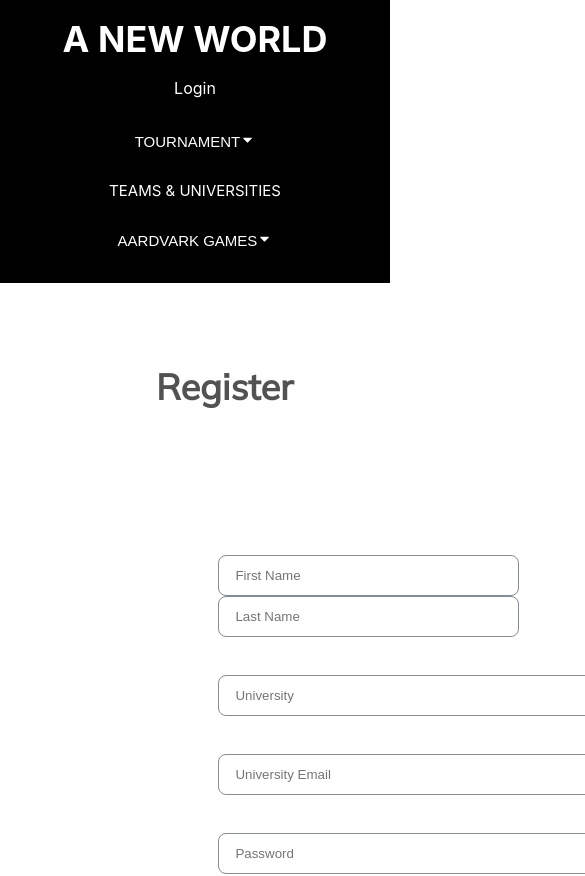
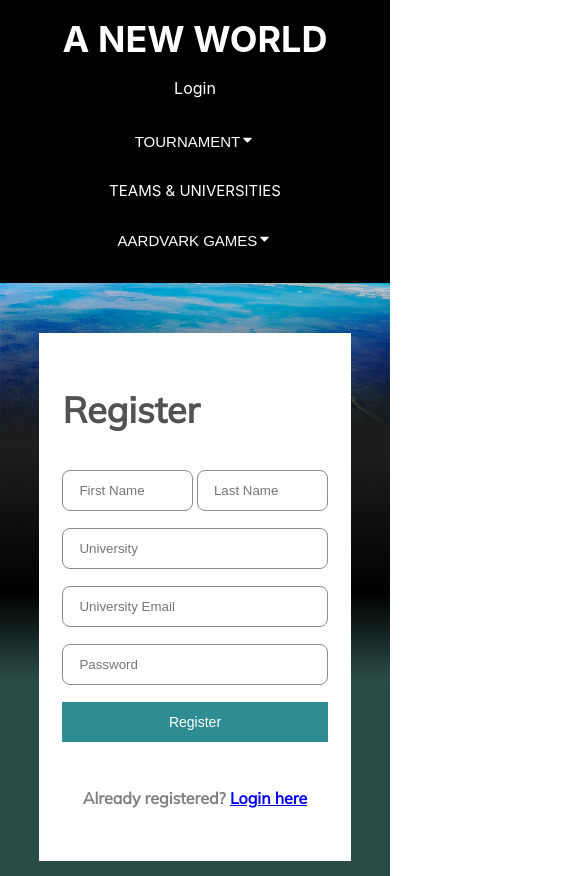
Before and after one commit to ISTE-500-501-TeamWatchHill/frontend, a React (Create React App) app: page /register in a window 390 px wide. Shown: the top 876 px of the page, 585 px wide, since content can reach past the window. Built offline with nearby package versions, Linux system fonts and the light colour scheme; no server answers.

Commit message:
Register hifi and responsive css

```diff
--- a/src/pages/registration/registration.js
+++ b/src/pages/registration/registration.js
@@ -4,6 +4,8 @@ import Button from '../../components/button/button';
 import Spacer from '../../components/spacer/spacer';
 import { Navigate, useNavigate } from "react-router-dom";
 import Cookies from 'universal-cookie';
+
+import landscapeImage from '../../assets/images/registersidepanel.png';
 
 const Registration = () => {
     const BASE_URL = process.env.REACT_APP_BASE_URL;
@@ -62,24 +64,22 @@ const Registration = () => {
             {user && (
                 <Navigate to="/" replace={true} />
             )}
-            <div className={styles.login_section}>
-                <h1 className={styles.title}>Register</h1>
-                <Spacer height='40px' />
+            <div className={styles.register_section}>
                 <form className={styles.form} onSubmit={onSubmit}>
-                    <input className={`${styles.inputText} ${styles.short}`} type="text" id="fname" name="fname" placeholder='First Name' required></input>
-                    <input className={`${styles.inputText} ${styles.short}`} type="text" id="lname" name="lname" placeholder='Last Name' required></input><br/>
-                    <Spacer height='18px' />
-                    <input className={styles.inputText} type="text" id="university" name="university" placeholder='University' required></input><br/>
-                    <Spacer height='18px' />
-                    <input className={styles.inputText} type="email" id="email" name="email" placeholder='University Email' required></input><br/>
-                    <Spacer height='18px' />
-                    <input className={styles.inputText} type="password" id="password" name="password" placeholder='Password' required></input><br/>
-                    <Spacer height='18px' />
+                    <h1 className={styles.title}>Register</h1>
+                    <div className={styles.short}>
+                        <input className={styles.inputText} type="text" id="fname" name="fname" placeholder='First Name' required></input>
+                        <input className={styles.inputText} type="text" id="lname" name="lname" placeholder='Last Name' required></input>
+                    </div>
+                    <input className={styles.inputText} type="text" id="university" name="university" placeholder='University' required></input>
+                    <input className={styles.inputText} type="email" id="email" name="email" placeholder='University Email' required></input>
+                    <input className={styles.inputText} type="password" id="password" name="password" placeholder='Password' required></input>
                     <Button type='submit' name='Register' width='100%' />
-                    <Spacer height='40px' />
-                <Spacer height='9px' />
-                <h4 className={styles.h4}>Already registered? <a className={styles.link} href="/login">Login here</a></h4>
+                    <Spacer height='36px' />
+                    <h4 className={styles.h4}>Already registered? <a className={styles.link} href="/login">Login here</a></h4>
                 </form>
+
+                <img src={landscapeImage} alt="Landscape" />
             </div>
           </>
     )
--- a/src/pages/registration/registration.module.css
+++ b/src/pages/registration/registration.module.css
@@ -1,15 +1,19 @@
-.login_section {
+.register_section {
+    display: flex;
+    flex-direction: row;
+}
+
+form {
     display: flex;
     flex-direction: column;
-    width: calc(60vw);
-    padding-top: 78px;
-    padding-bottom: 156px;
-    padding-left: 156px;
+    flex: 3;
+    padding: 6vh 6vw;
 }
 
-.form {
-    max-width: 610px;
-    text-align: center;
+img {
+    display: flex;
+    flex: 1;
+    width: 40vw;
 }
 
 .title {
@@ -18,25 +22,27 @@
     font-weight: 700;
     font-size: 36px;
     line-height: 147.69%;
-
-    display: flex;
-    align-items: center;
+    margin-bottom: 4vh;
 }
 
 .inputText {
-    max-width: 576px;
-    width: 100%;
     padding: 12px 16px;
     border: 1px solid #858C94;
     border-radius: 8px;
+    margin-bottom: 2vh;
 }
 
 .short {
-    max-width: 280px;
-    width: 267px;
+    display: flex;
+    flex-direction: row;
 }
-.short:first-of-type {
-    margin-right:8px;
+
+.short input {
+    width: 50%;
+}
+
+.short input:first-of-type {
+    margin-right: 1vw;
 }
 
 .h4 {
@@ -45,12 +51,31 @@
     font-weight: 600;
     font-size: 16px;
     line-height: 24px;
-
-    align-items: center;
-
-    opacity: 0.5;
+    text-align: center;
+    margin-top: 1vh;
+    color: gray;
 }
 
 .link {
     text-decoration-line: underline;
 }
+
+@media screen and (max-width: 916px) {
+    img {
+        display: none;
+    }
+
+    .register_section {
+        background-image: url("../../assets/images/homeBackground.png");
+        background-repeat: no-repeat;
+        background-size:100% 100%;
+        justify-content: center;
+    }
+
+    form {
+        background: white;
+        margin: 6vh 10vw;
+        flex: 100;
+        width: 100vw;
+    }
+}
```
Also changed, not shown: src/assets/images/registersidepanel.png (added).
